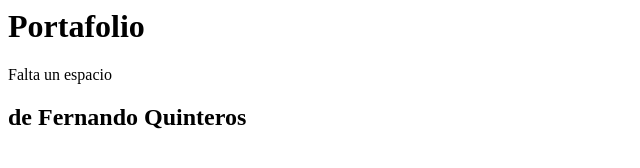
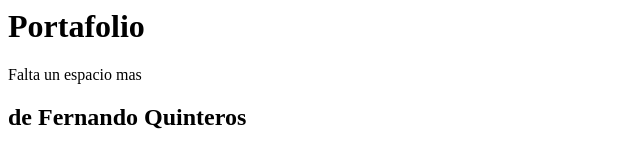
Before and after one commit to tvunco/PortafolioFrontEnd, a plain HTML site: page index.html in a window 1280 px wide. Shown: the full height of the page, 0-640 px from the left. Drawn offline with Linux system fonts and the light colour scheme.

Commit message:
Update index.html

```diff
--- a/index.html
+++ b/index.html
@@ -1,3 +1,3 @@
 <h1> Portafolio</h1>
-<p>Falta un espacio</p>
+<p>Falta un espacio mas</p>
 <h2> de Fernando Quinteros</h2>
```
